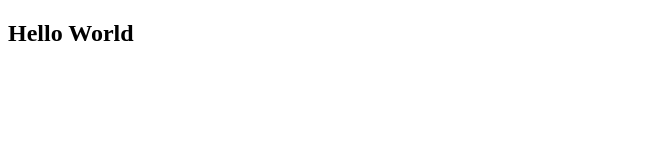
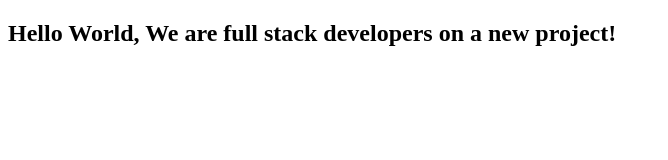
Before and after one commit to SamuelC28/Samuel-Kingsley, a plain HTML site: page index.html in a window 1280 px wide. Shown: the whole page, without its empty margins (0-668 px from the left). Drawn offline with Linux system fonts and the light colour scheme.

Commit message:
Hello World, We are full stack developers on a new project!

```diff
--- a/index.html
+++ b/index.html
@@ -8,7 +8,7 @@
 
   <body>
     <script src="https://cdn.freecodecamp.org/testable-projects-fcc/v1/bundle.js"></script>
-    <h2>Hello World</h2>
+    <h2>Hello World, We are full stack developers on a new project!</h2>
     <!--
 
     Hello Camper!
```
